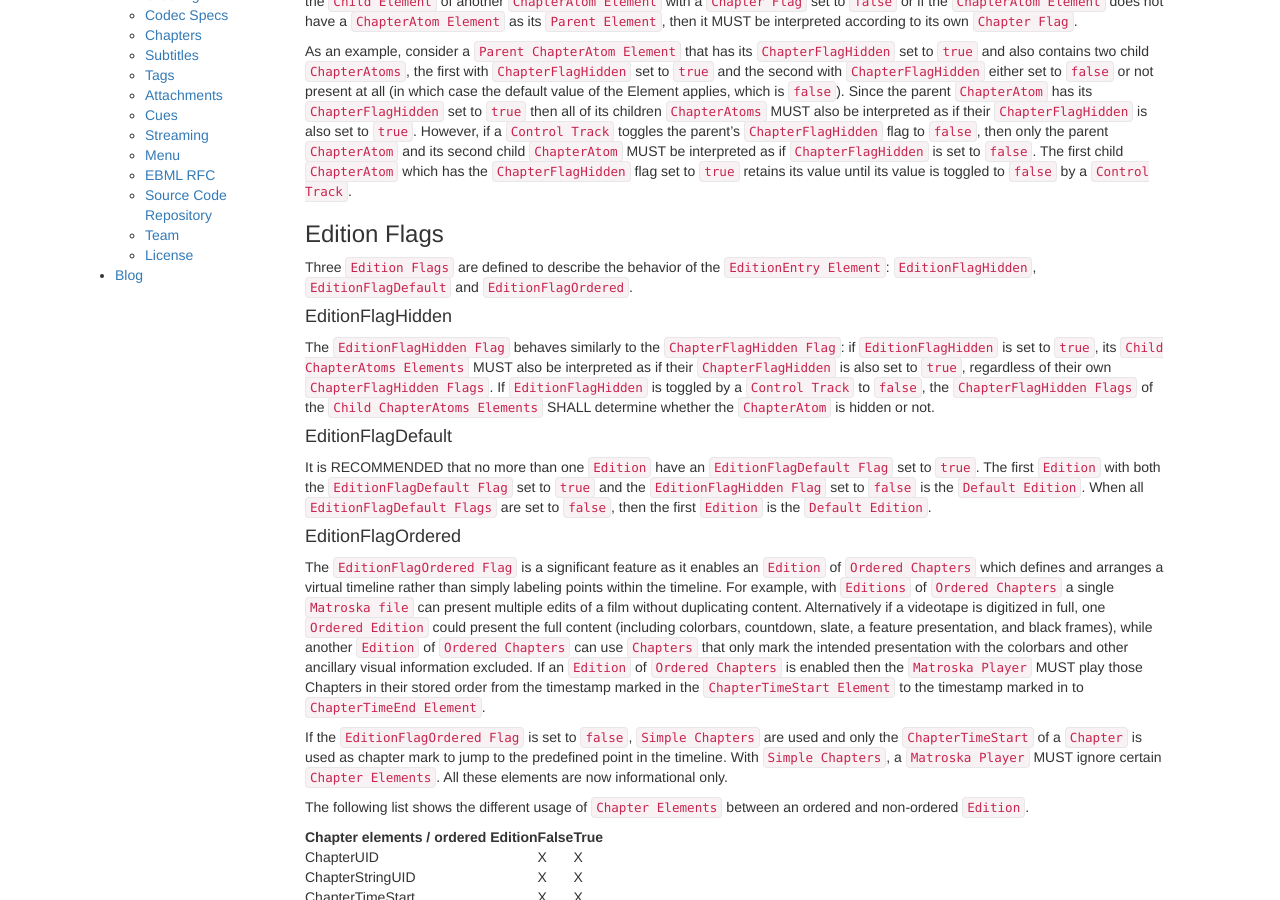
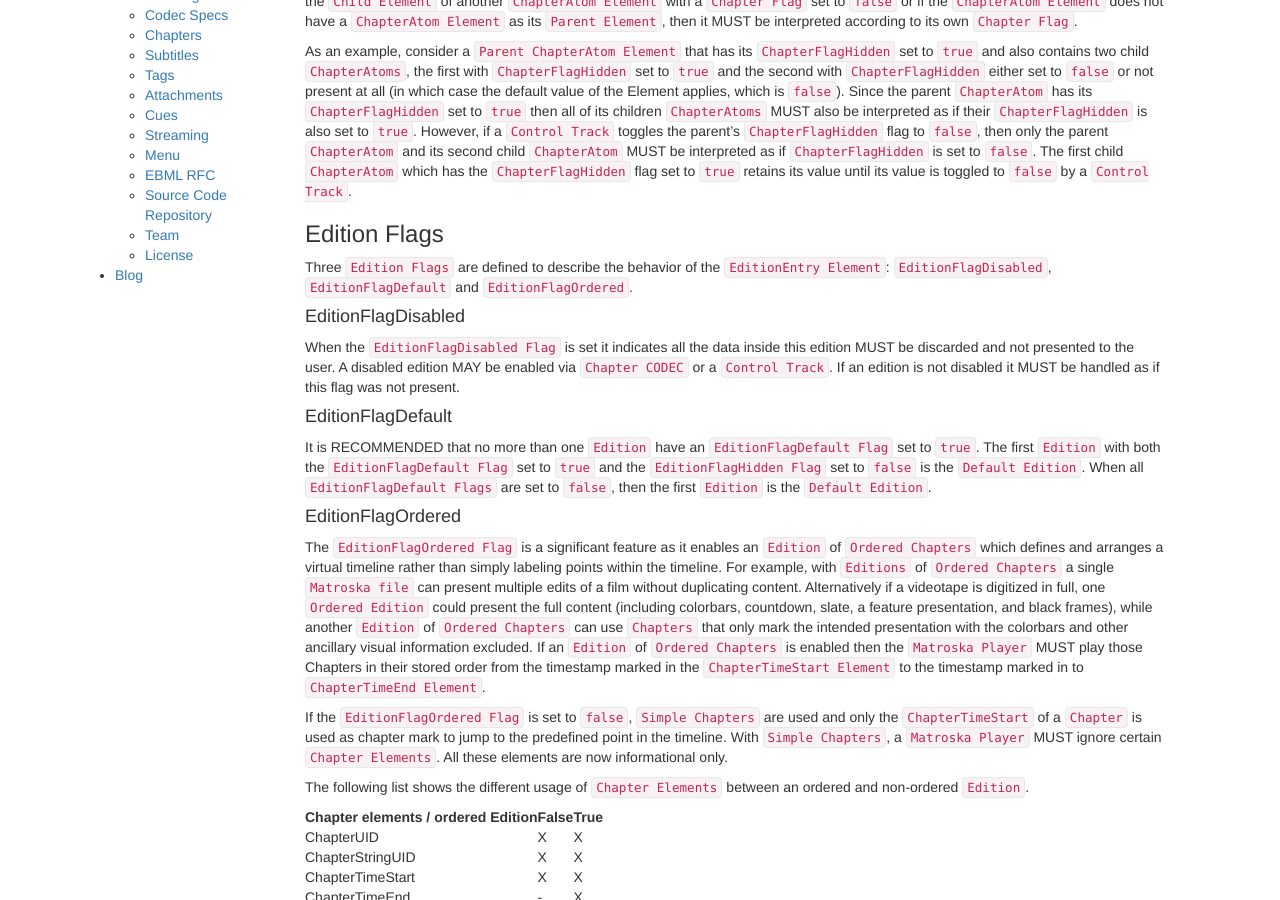
Before and after one commit to ietf-wg-cellar/matroska-specification, a Jekyll site: the page built from chapters.md, in a window 1280 px wide and 900 px high, scrolled down 360 px. Built offline with Jekyll 4.4.1, drawn with Linux system fonts in a browser that asks for light colours; our own code applies the rules of GitHub Pages for plain Markdown files; some of the changed text lies outside the part shown.

Commit message:
rename EditionFlagHidden to EditionFlagDisabled and rework its definition

````diff
--- a/chapters.md
+++ b/chapters.md
@@ -15,12 +15,12 @@ As an example, consider a `Parent ChapterAtom Element` that has its `ChapterFlag
 
 ### Edition Flags
 
-Three `Edition Flags` are defined to describe the behavior of the `EditionEntry Element`: `EditionFlagHidden`, `EditionFlagDefault` and `EditionFlagOrdered`.
+Three `Edition Flags` are defined to describe the behavior of the `EditionEntry Element`: `EditionFlagDisabled`, `EditionFlagDefault` and `EditionFlagOrdered`.
 
 
-#### EditionFlagHidden
+#### EditionFlagDisabled
 
-The `EditionFlagHidden Flag` behaves similarly to the `ChapterFlagHidden Flag`: if `EditionFlagHidden` is set to `true`, its `Child ChapterAtoms Elements` MUST also be interpreted as if their `ChapterFlagHidden` is also set to `true`, regardless of their own `ChapterFlagHidden Flags`. If `EditionFlagHidden` is toggled by a `Control Track` to `false`, the `ChapterFlagHidden Flags` of the `Child ChapterAtoms Elements` SHALL determine whether the `ChapterAtom` is hidden or not.
+When the `EditionFlagDisabled Flag` is set it indicates all the data inside this edition MUST be discarded and not presented to the user. A disabled edition MAY be enabled via `Chapter CODEC` or a `Control Track`. If an edition is not disabled it MUST be handled as if this flag was not present.
 
 
 #### EditionFlagDefault
@@ -217,7 +217,7 @@ This would translate in the following matroska form :
       <ChapterFlagEnabled>1</ChapterFlagEnabled>
     </ChapterAtom>
     <EditionFlagDefault>0</EditionFlagDefault>
-    <EditionFlagHidden>0</EditionFlagHidden>
+    <EditionFlagDisabled>0</EditionFlagDisabled>
   </EditionEntry>
 </Chapters>
 ```
@@ -354,7 +354,7 @@ In this example an (existing) album is split into different chapters, and one of
       <ChapterFlagEnabled>1</ChapterFlagEnabled>
     </ChapterAtom>
     <EditionFlagDefault>0</EditionFlagDefault>
-    <EditionFlagHidden>0</EditionFlagHidden>
+    <EditionFlagDisabled>0</EditionFlagDisabled>
   </EditionEntry>
 </Chapters>
 ```
--- a/ebml_matroska.xml
+++ b/ebml_matroska.xml
@@ -780,8 +780,8 @@
   <element name="EditionUID" path="0*1(\Segment\Chapters\EditionEntry\EditionUID)" id="0x45BC" type="uinteger" maxOccurs="1" minver="1" webm="0" range="not 0">
     <documentation lang="en">A unique ID to identify the edition. It's useful for tagging an edition.</documentation>
   </element>
-  <element name="EditionFlagHidden" path="1*1(\Segment\Chapters\EditionEntry\EditionFlagHidden)" id="0x45BD" type="uinteger" minOccurs="1" maxOccurs="1" minver="1" webm="0" default="0" range="0-1">
-    <documentation lang="en">If an edition is hidden (1), it SHOULD NOT be available to the user interface (but still to Control Tracks; see <a href="https://www.matroska.org/technical/specs/chapters/index.html#flags">flag notes</a>). (1 bit)</documentation>
+  <element name="EditionFlagDisabled" path="1*1(\Segment\Chapters\EditionEntry\EditionFlagDisabled)" id="0x45BD" cppname="EditionFlagHidden" type="uinteger" minOccurs="1" maxOccurs="1" minver="1" webm="0" default="0" range="0-1">
+    <documentation lang="en">If an edition is disabled (value is 1), it SHOULD NOT be available to the user interface (but still to Control Tracks so they can be enabled; see <a href="https://www.matroska.org/technical/specs/chapters/index.html#flags">flag notes</a>). (1 bit)</documentation>
   </element>
   <element name="EditionFlagDefault" path="1*1(\Segment\Chapters\EditionEntry\EditionFlagDefault)" id="0x45DB" type="uinteger" minOccurs="1" maxOccurs="1" minver="1" webm="0" default="0" range="0-1">
     <documentation lang="en">If a flag is set (1) the edition SHOULD be used as the default one. (1 bit)</documentation>
````
Also changed, not shown: diagram.md (+1 -1 lines).
